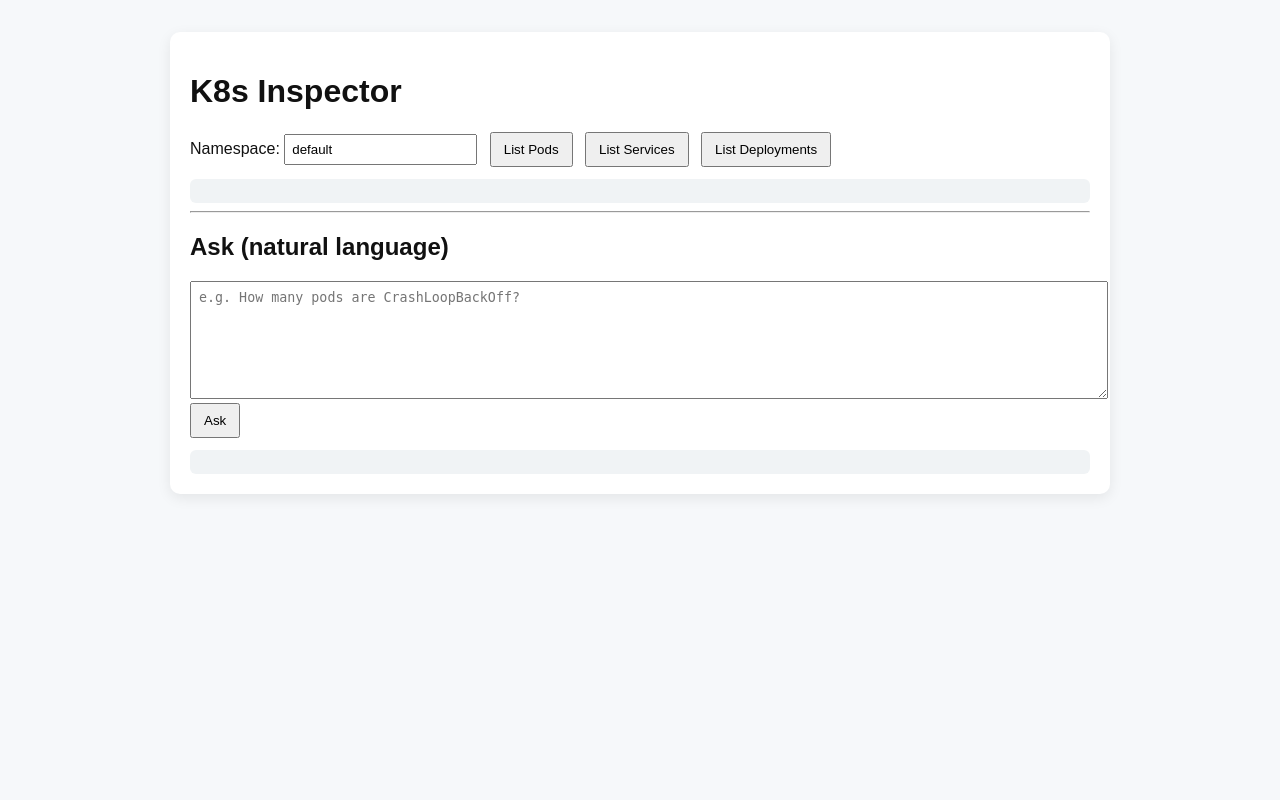
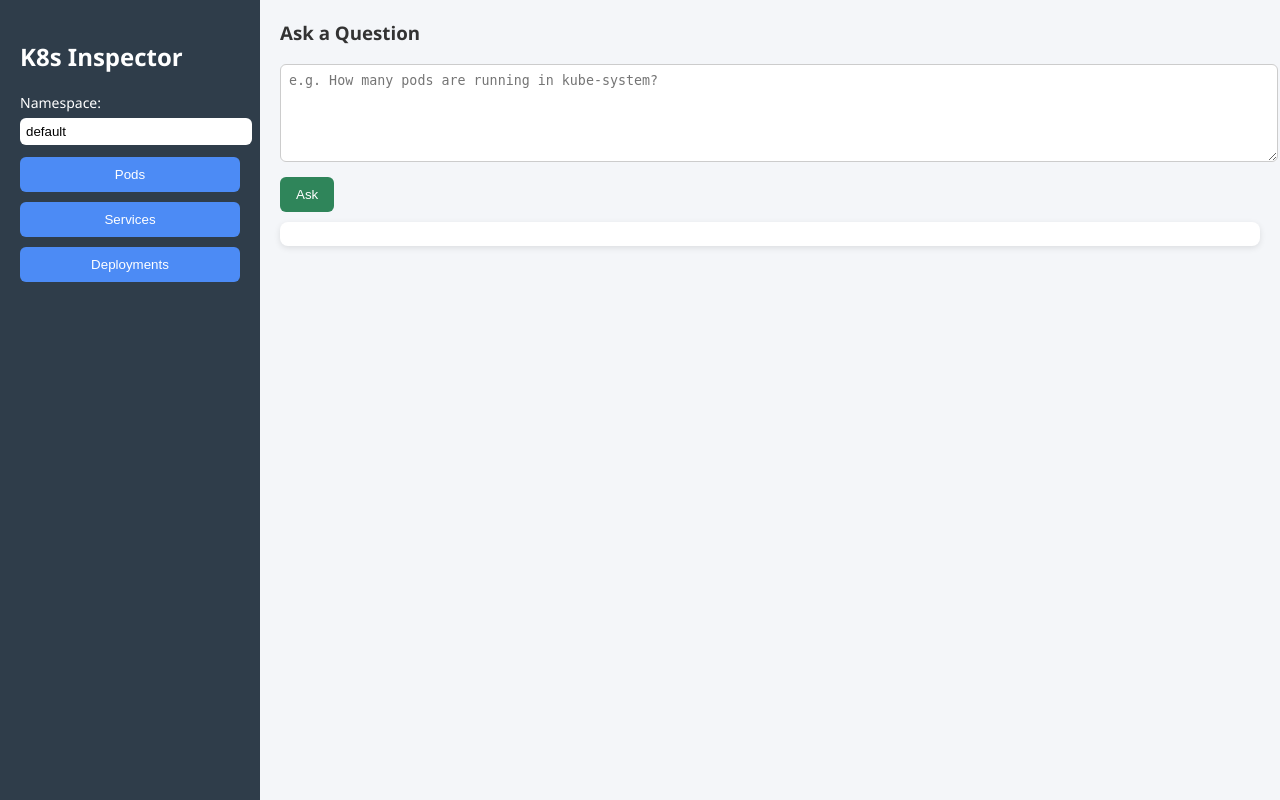
Before and after one commit to anubhav1404/AI-RAG, a Flask app: page / in a window 1280 px wide. Run offline with Flask 3, Linux system fonts and the light colour scheme.

Commit message:
modified

```diff
--- a/static/css/styles.css
+++ b/static/css/styles.css
@@ -1,7 +1,121 @@
-body { font-family: Arial, Helvetica, sans-serif; background: #f6f8fa; color: #111; padding: 24px; }
-.container { max-width: 900px; margin: 0 auto; background: white; padding: 20px; border-radius: 10px; box-shadow: 0 4px 14px rgba(0,0,0,0.08); }
-.controls { margin-bottom: 12px; }
-.controls input { margin-right: 8px; padding: 6px; }
-button { padding: 8px 12px; margin-right: 8px; cursor: pointer; }
-.output { background: #f0f3f5; padding: 12px; border-radius: 6px; margin-top: 12px; white-space: pre-wrap; max-height: 360px; overflow: auto; }
-textarea { width: 100%; height: 100px; padding: 8px; }
+body {
+  margin: 0;
+  font-family: "Segoe UI", Tahoma, sans-serif;
+  background: #f4f6f9;
+  color: #333;
+}
+
+.app-container {
+  display: flex;
+  height: 100vh;
+}
+
+/* Sidebar */
+.sidebar {
+  width: 220px;
+  background: #2f3d4a;
+  color: white;
+  padding: 20px;
+  display: flex;
+  flex-direction: column;
+}
+
+.sidebar h2 {
+  margin-bottom: 20px;
+}
+
+.sidebar label {
+  font-size: 14px;
+  display: block;
+  margin-bottom: 12px;
+}
+
+.sidebar input {
+  width: 100%;
+  padding: 6px;
+  border-radius: 6px;
+  border: none;
+  margin-top: 6px;
+}
+
+.sidebar nav {
+  display: flex;
+  flex-direction: column;
+  gap: 10px;
+}
+
+.sidebar button {
+  background: #4c8bf5;
+  border: none;
+  color: white;
+  padding: 10px;
+  border-radius: 6px;
+  cursor: pointer;
+  transition: background 0.2s;
+}
+
+.sidebar button:hover {
+  background: #3b6ecf;
+}
+
+/* Main */
+.main {
+  flex: 1;
+  padding: 20px;
+  overflow-y: auto;
+}
+
+h3 {
+  margin-top: 0;
+}
+
+.card {
+  background: white;
+  border-radius: 8px;
+  padding: 12px;
+  box-shadow: 0 2px 6px rgba(0,0,0,0.1);
+  margin-top: 10px;
+  overflow-x: auto;
+}
+
+table {
+  border-collapse: collapse;
+  width: 100%;
+}
+
+th, td {
+  border: 1px solid #ddd;
+  padding: 6px;
+  text-align: left;
+}
+
+th {
+  background: #f0f0f0;
+}
+
+textarea {
+  width: 100%;
+  height: 80px;
+  border-radius: 6px;
+  border: 1px solid #ccc;
+  padding: 8px;
+  margin-bottom: 10px;
+}
+
+button#btn-ask {
+  background: #2f855a;
+  color: white;
+  border: none;
+  padding: 10px 16px;
+  border-radius: 6px;
+  cursor: pointer;
+}
+
+button#btn-ask:hover {
+  background: #276749;
+}
+
+.answer {
+  white-space: pre-wrap;
+  font-family: monospace;
+}
--- a/static/js/app.js
+++ b/static/js/app.js
@@ -1,34 +1,52 @@
-// static/js/app.js
 document.addEventListener("DOMContentLoaded", () => {
   const nsInput = document.getElementById("namespace");
-  const out = document.getElementById("output");
   const llmOut = document.getElementById("llm-answer");
 
-  function show(obj) {
-    out.textContent = JSON.stringify(obj, null, 2);
+  function renderTable(data) {
+    if (!Array.isArray(data)) {
+      return `<pre>${JSON.stringify(data, null, 2)}</pre>`;
+    }
+    if (data.length === 0) {
+      return "<p>No resources found.</p>";
+    }
+    const keys = Object.keys(data[0]);
+    const header = `<tr>${keys.map(k => `<th>${k}</th>`).join("")}</tr>`;
+    const rows = data.map(item =>
+      `<tr>${keys.map(k => `<td>${item[k] ?? ""}</td>`).join("")}</tr>`
+    ).join("");
+    return `<table><thead>${header}</thead><tbody>${rows}</tbody></table>`;
   }
 
-  document.getElementById("btn-pods").addEventListener("click", async () => {
-    const ns = nsInput.value || "default";
-    const r = await fetch(`/api/pods?namespace=${encodeURIComponent(ns)}`);
-    const j = await r.json();
-    show(j);
+  // Sidebar button handlers -> fetch via natural query instead of raw JSON
+  document.querySelectorAll(".sidebar button").forEach(btn => {
+    btn.addEventListener("click", async () => {
+      const ns = nsInput.value || "default";
+      const action = btn.dataset.action;
+      let question = "";
+
+      if (action === "pods") question = `List all pods in ${ns} namespace`;
+      if (action === "services") question = `List all services in ${ns} namespace`;
+      if (action === "deployments") question = `List all deployments in ${ns} namespace`;
+
+      llmOut.textContent = "Loading...";
+      const r = await fetch("/api/query", {
+        method: "POST",
+        headers: { "Content-Type": "application/json" },
+        body: JSON.stringify({ question, namespace: ns })
+      });
+      const j = await r.json();
+
+      if (Array.isArray(j.answer) && j.answer.length > 0 && typeof j.answer[0] === "object") {
+        llmOut.innerHTML = renderTable(j.answer);
+      } else {
+        llmOut.textContent = typeof j.answer === "string"
+          ? j.answer
+          : JSON.stringify(j.answer, null, 2);
+      }
+    });
   });
 
-  document.getElementById("btn-svcs").addEventListener("click", async () => {
-    const ns = nsInput.value || "default";
-    const r = await fetch(`/api/services?namespace=${encodeURIComponent(ns)}`);
-    const j = await r.json();
-    show(j);
-  });
-
-  document.getElementById("btn-deps").addEventListener("click", async () => {
-    const ns = nsInput.value || "default";
-    const r = await fetch(`/api/deployments?namespace=${encodeURIComponent(ns)}`);
-    const j = await r.json();
-    show(j);
-  });
-
+  // Ask button handler
   document.getElementById("btn-ask").addEventListener("click", async () => {
     const ns = nsInput.value || "default";
     const question = document.getElementById("nlq-question").value;
@@ -39,6 +57,13 @@ document.addEventListener("DOMContentLoaded", () => {
       body: JSON.stringify({ question, namespace: ns })
     });
     const j = await r.json();
-    llmOut.textContent = JSON.stringify(j, null, 2);
+
+    if (Array.isArray(j.answer) && j.answer.length > 0 && typeof j.answer[0] === "object") {
+      llmOut.innerHTML = renderTable(j.answer);
+    } else {
+      llmOut.textContent = typeof j.answer === "string"
+        ? j.answer
+        : JSON.stringify(j.answer, null, 2);
+    }
   });
 });
--- a/templates/index.html
+++ b/templates/index.html
@@ -6,28 +6,30 @@
   <link rel="stylesheet" href="/static/css/styles.css">
 </head>
 <body>
-  <div class="container">
-    <h1>K8s Inspector</h1>
-
-    <div class="controls">
-      <label>Namespace:
+  <div class="app-container">
+    <!-- Sidebar -->
+    <aside class="sidebar">
+      <h2>K8s Inspector</h2>
+      <label>
+        Namespace:
         <input id="namespace" value="default" />
       </label>
-      <button id="btn-pods">List Pods</button>
-      <button id="btn-svcs">List Services</button>
-      <button id="btn-deps">List Deployments</button>
-    </div>
+      <nav>
+        <button data-action="pods">Pods</button>
+        <button data-action="services">Services</button>
+        <button data-action="deployments">Deployments</button>
+      </nav>
+    </aside>
 
-    <div class="output" id="output"></div>
-
-    <hr/>
-
-    <div class="nlq">
-      <h2>Ask (natural language)</h2>
-      <textarea id="nlq-question" placeholder="e.g. How many pods are CrashLoopBackOff?"></textarea><br/>
-      <button id="btn-ask">Ask</button>
-      <div id="llm-answer" class="output"></div>
-    </div>
+    <!-- Main -->
+    <main class="main">
+      <section class="nlq">
+        <h3>Ask a Question</h3>
+        <textarea id="nlq-question" placeholder="e.g. How many pods are running in kube-system?"></textarea>
+        <button id="btn-ask">Ask</button>
+        <div id="llm-answer" class="card answer"></div>
+      </section>
+    </main>
   </div>
 
   <script src="/static/js/app.js"></script>
```
